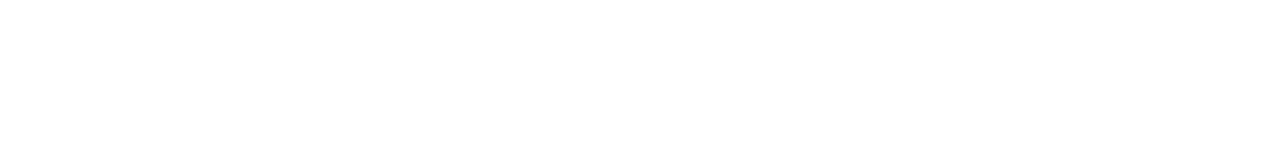
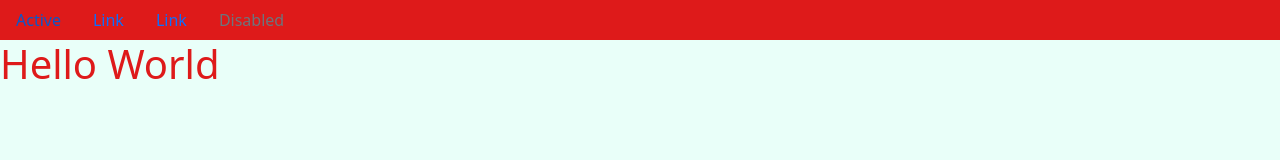
Before and after one commit to vincentonepointone/PC-Catalog, a website: page public/index.html in a window 1280 px wide. Drawn offline with nearby package versions, Linux system fonts and the light colour scheme.

Commit message:
Add files via upload

```diff
--- /dev/null
+++ b/public/css/styles.css
@@ -0,0 +1 @@
+body{background-color:#E9FFF9;color:red}header{background-color:#DE1A1A}h1{color:#DE1A1A}
--- a/public/index.html
+++ b/public/index.html
@@ -11,22 +11,34 @@
       integrity="sha384-+0n0xVW2eSR5OomGNYDnhzAbDsOXxcvSN1TPprVMTNDbiYZCxYbOOl7+AMvyTG2x"
       crossorigin="anonymous"
     />
-    <link rel="stylesheet" href="style.css" />
+    <link rel="stylesheet" href="css/styles.css" />
     <title>JHB Second-Hand PC parts</title>
   </head>
   <body>
     <header>
-      <nav>
-
-      </nav>
+      <ul class="nav">
+        <li class="nav-item">
+          <a class="nav-link active" aria-current="page" href="#">Active</a>
+        </li>
+        <li class="nav-item">
+          <a class="nav-link" href="#">Link</a>
+        </li>
+        <li class="nav-item">
+          <a class="nav-link" href="#">Link</a>
+        </li>
+        <li class="nav-item">
+          <a class="nav-link disabled" href="#" tabindex="-1" aria-disabled="true">Disabled</a>
+        </li>
+      </ul>
     </header>
 
     <main>
       <section>
-
+        <h1>Hello World</h1>
       </section>
     </main>
 
+    <script src="js/main.js"></script>
     <script
       src="https://cdn.jsdelivr.net/npm/bootstrap@5.0.1/dist/js/bootstrap.bundle.min.js"
       integrity="sha384-gtEjrD/SeCtmISkJkNUaaKMoLD0//ElJ19smozuHV6z3Iehds+3Ulb9Bn9Plx0x4"
```
